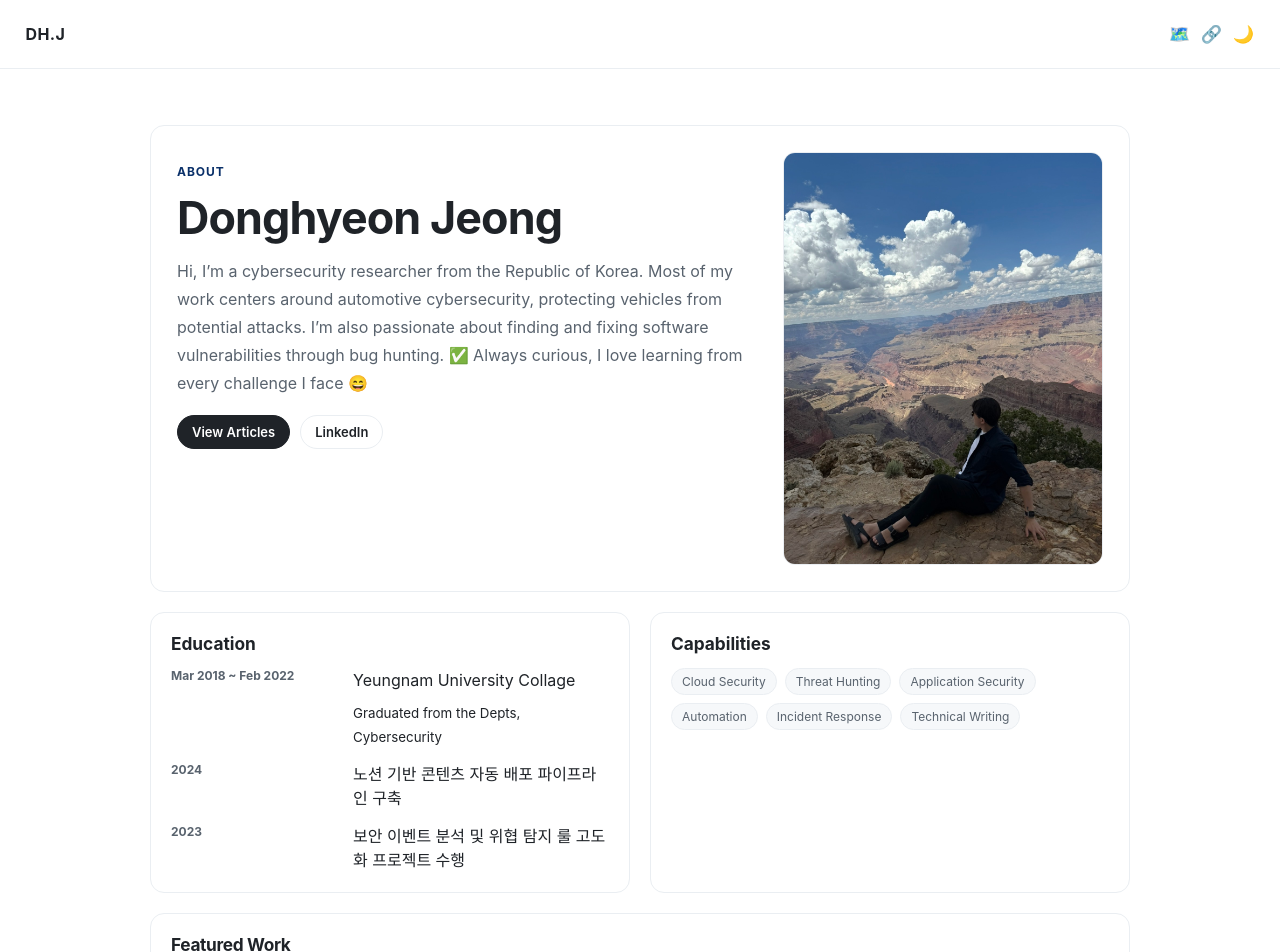
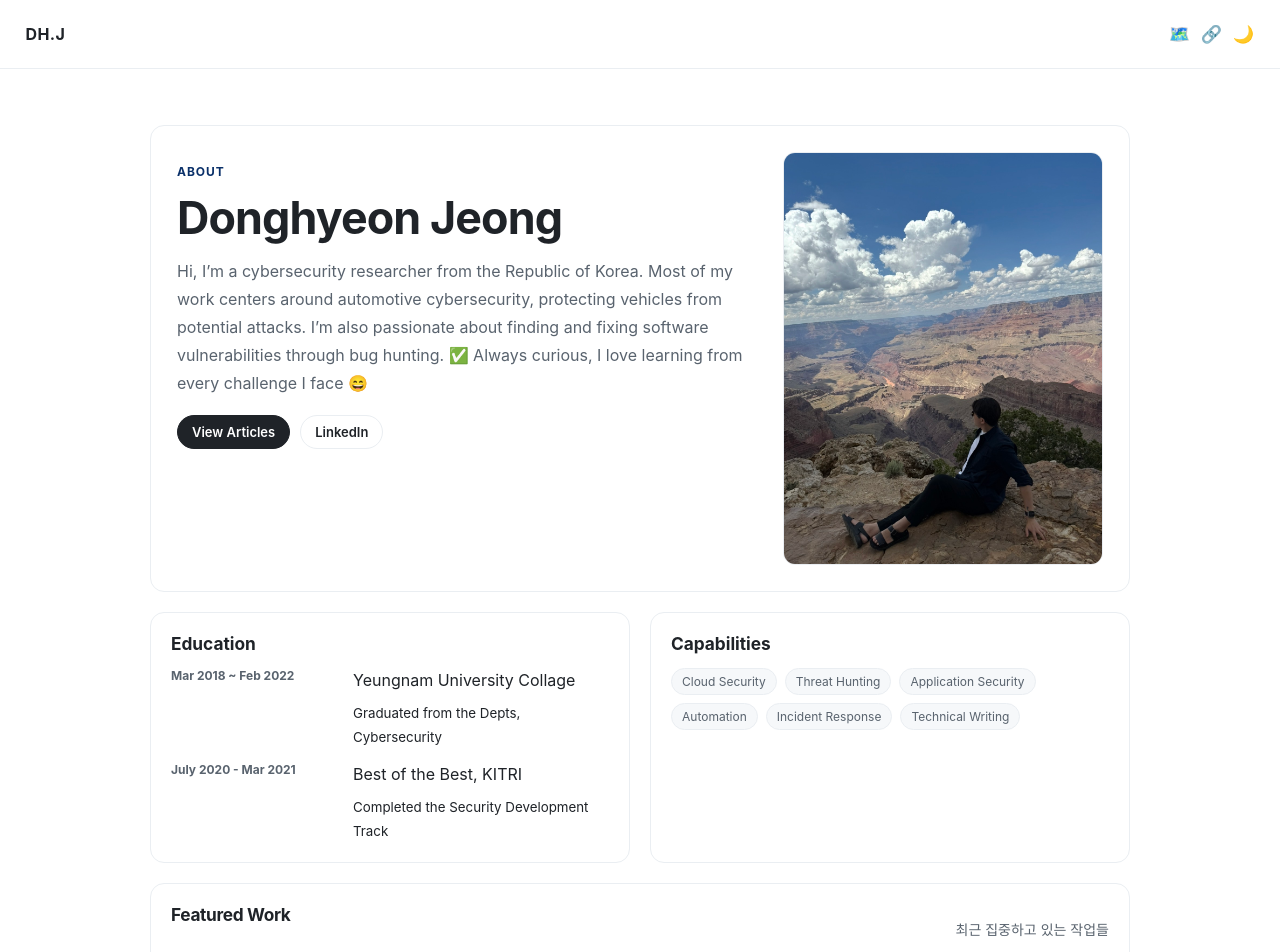
Before and after one commit to dhje0ng/blog, a Next.js app: page /about in a window 1280 px wide. Shown: the top 952 px of the page. Built offline with nearby package versions, Linux system fonts and the light colour scheme.

Commit message:
Update about/page.tsx

```diff
--- a/app/about/page.tsx
+++ b/app/about/page.tsx
@@ -65,15 +65,10 @@ export default function AboutPage() {
                 </div>
               </li>
               <li>
-                <span>2024</span>
+                <span>July 2020 - Mar 2021</span>
                 <div className="about-timeline-content">
-                  <p>노션 기반 콘텐츠 자동 배포 파이프라인 구축</p>
-                </div>
-              </li>
-              <li>
-                <span>2023</span>
-                <div className="about-timeline-content">
-                  <p>보안 이벤트 분석 및 위협 탐지 룰 고도화 프로젝트 수행</p>
+                  <p>Best of the Best, KITRI</p>
+                  <p><small>Completed the Security Development Track</small></p>
                 </div>
               </li>
             </ul>
```
